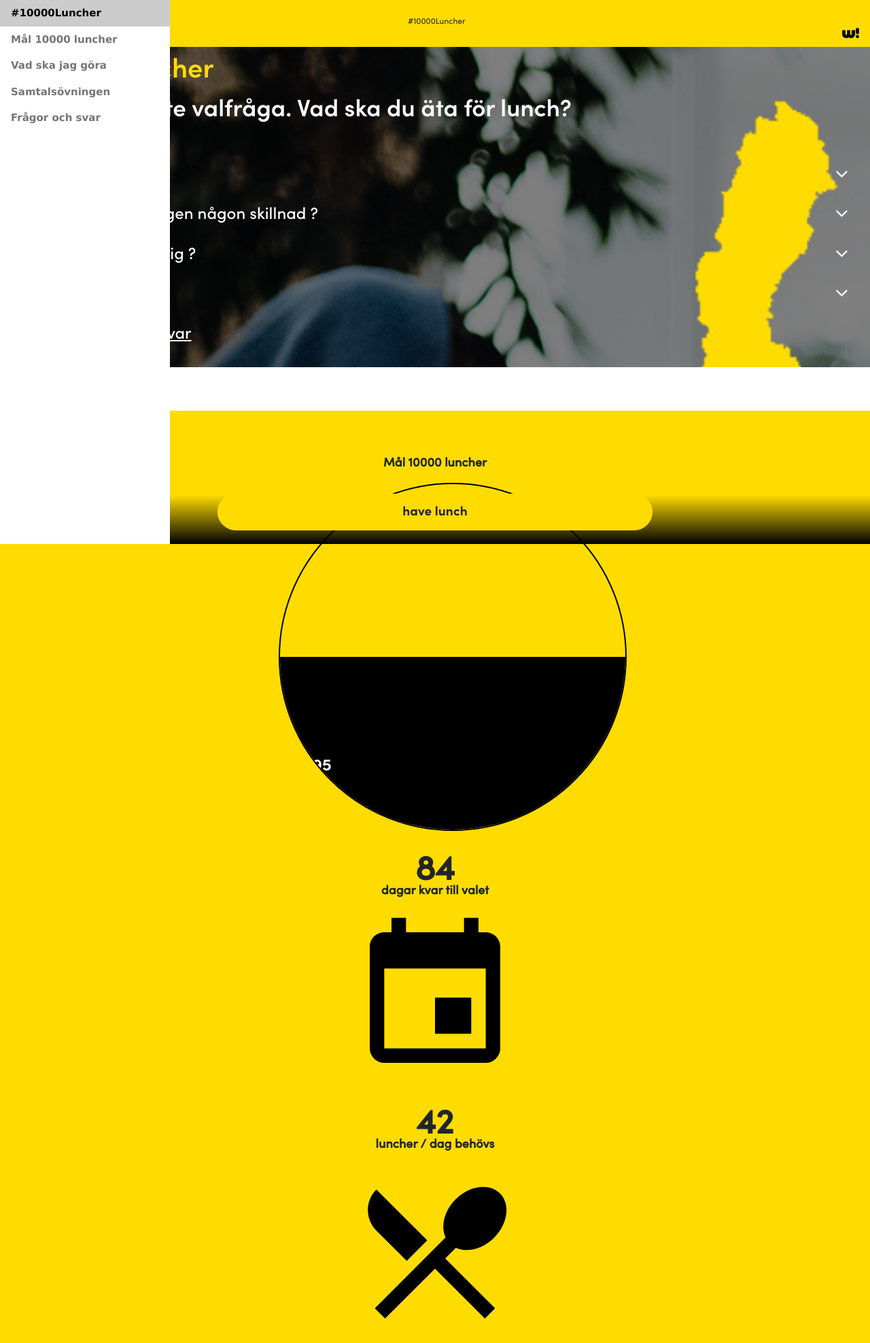
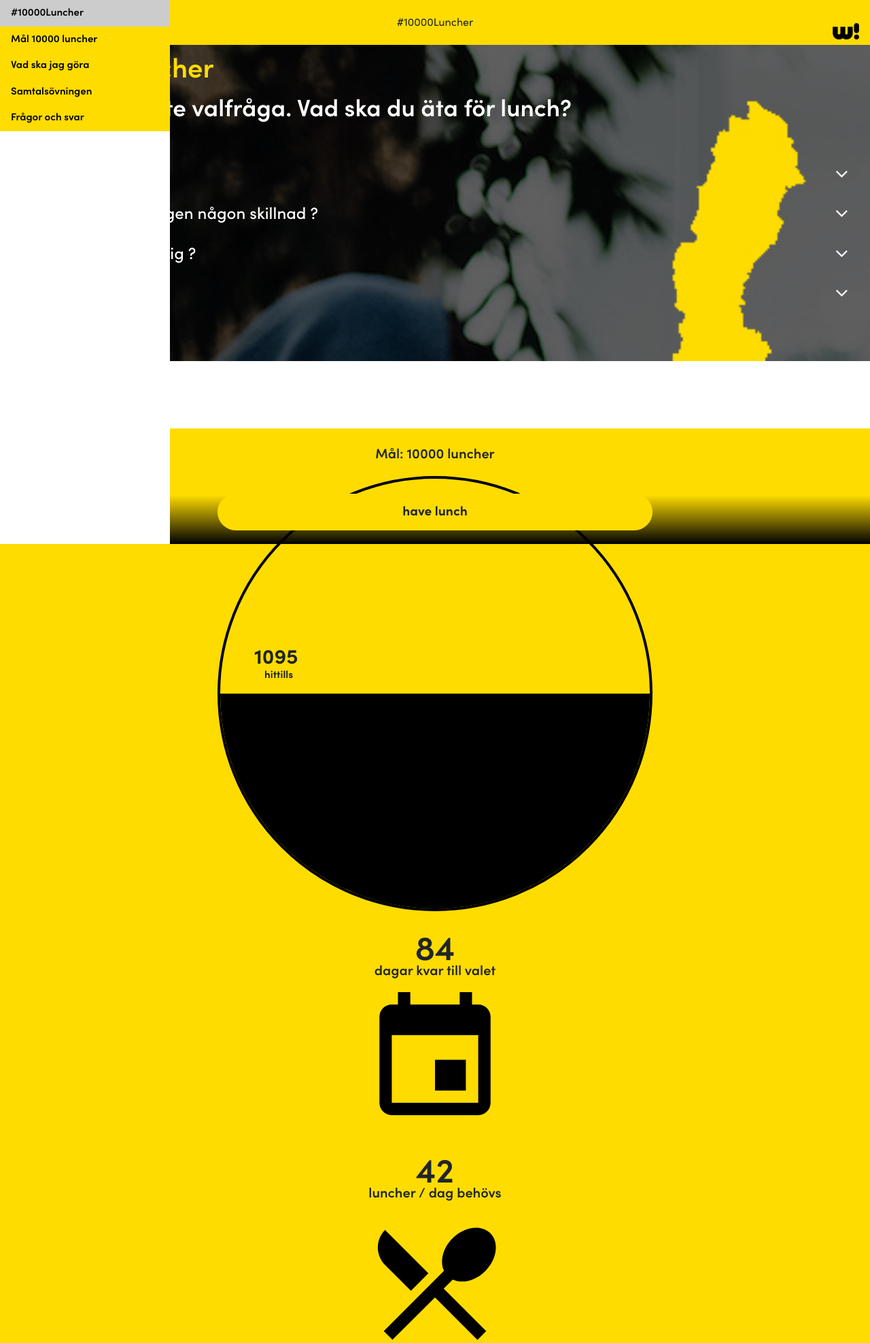
Before and after one commit to s6mon/s6mon.github.io, a PHP site: page / in a window 1280 px wide. Shown: the top 1975 px of the page at 68% size. Run offline with PHP 8.4, Linux system fonts and the light colour scheme; some libraries are stand-ins or nearby versions.

Commit message:
design details

```diff
--- a/css/index.css
+++ b/css/index.css
@@ -85,7 +85,7 @@ li {font-family: SofiaMedium };
 /* -----End first part----- */
 
 
-/* +++++END numbers part+++++ */
+/* +++++Numbers part+++++ */
 #numbersPage {
     background: #ffdc00;
 }
@@ -93,7 +93,7 @@ li {font-family: SofiaMedium };
 #pngContainer {
     margin-left: 0;
     margin-right: 0;
-    padding-left: 32%;
+    margin-left:25%;
 }
 
 #current-number {
@@ -109,16 +109,18 @@ li {font-family: SofiaMedium };
 
 .icon {
     /* width: auto; */
-    width: 20%;
+    width: 0%;
+    width: 17%;
     height: 25%;
-    margin-left: 40%;
-    margin-right: 40%;
+    margin-left: 41.5%;
+    margin-right: 41.5%;
+    margin-top: -10px;
 }
 
 .text-numbers {
     text-align: center;
-    font-weight: bolder;
-    font-size: larger;
+    font-size: 20px;
+    font-family: SofiaSemiBold;
 }
 /* -----END numbers part----- */
 
@@ -126,7 +128,6 @@ li {font-family: SofiaMedium };
 #stepsP {
     margin-left: 21px;
     margin-right: 21px;
-    padding-bottom: 20px;
 }
 /* -----End steps----- */
 
@@ -136,7 +137,7 @@ li {font-family: SofiaMedium };
     padding-left: 21px;
     padding-right: 21px;
     padding-bottom: 20px;
-    padding-top: 10px;
+    margin-top:-10px;
     color: white;
 }
 /* -----conversation----- */
@@ -154,6 +155,11 @@ li {font-family: SofiaMedium };
 .faqElem {
     font-family: SofiaMedium;
     color: #00465A;
+}
+
+#gora {
+    color: #00465A;
+    font-size: 14px;
 }
 /* -----End faq----- */
 
@@ -205,24 +211,25 @@ li {font-family: SofiaMedium };
 
 .textGuide {
     font-family: SofiaRegular;
-    font-size: 12px;
+    font-size: 14px;
 }
 
 .listGuide {
     font-family: SofiaRegular;
-    font-size: 12px;
+    font-size: 14px;
     margin-left: -60px;
+    line-height: 25px;
 }
 
 .titleGuide {
     font-family: SofiaSemiBold;
-    font-size: 16px;
+    font-size: 20px;
     margin-top: 18px;
 }
 
 .subSec {
     margin-top: 19px;
     font-family: SofiaSemiBold;
-    font-size: 14px;
+    font-size: 16px;
     margin-left: -25px;
 }
--- a/index.html
+++ b/index.html
@@ -83,19 +83,19 @@
     </script>
 
     <nav class="w3-sidebar w3-bar-block w3-collapse w3-top" style="z-index:3;width:250px" id="mySidebar">
-        <div class="w3-text-grey" style="font-weight:bold" onclick="w3_close(this)">
+        <div class="w3-text-black" style="font-weight:bold; background-color: #ffdc00; font-family:  SofiaSemiBold" onclick="w3_close(this)">
             <a class="w3-bar-item w3-button">#10000Luncher</a>
-            <a href="#numbersPageFake" class="w3-bar-item w3-button">Mål 10000 luncher</a>
+            <a href="#numbersPageFak" class="w3-bar-item w3-button">Mål 10000 luncher</a>
             <a href="#stepsPFake" class="w3-bar-item w3-button">Vad ska jag göra</a>
-            <a href="#conversationP" class="w3-bar-item w3-button">Samtalsövningen</a>
+            <a href="#conversationPFake" class="w3-bar-item w3-button">Samtalsövningen</a>
             <a href="#faqP" class="w3-bar-item w3-button">Frågor och svar</a>
         </div>
     </nav>
 
     <div class="w3-bar w3-top" style="background-color: #ffdc00">
-        <a class="w3-button w3-left w3-large" onclick="w3_open()"><img src="icons/menu.png" style="width:30px; margin-top:8px"></a>
-        <a href="http://welcomemovement.se/" class="w3-button w3-image w3-right w3-large" style="margin-top:2%"><img src="img/welcome_black.png" style="width:25px"></a>
-        <h2 class="w3-center" style="font-family: SofiaRegular; font-size:12px; margin-top:25px">#10000Luncher</h2>
+        <a class="w3-button w3-left w3-large" onclick="w3_open()"><img src="icons/menu.png" style="width:39px; margin-top:8px"></a>
+        <a href="http://welcomemovement.se/" class="w3-button w3-image w3-right" style="margin-top:2%"><img src="img/welcome_black.png" style="width:39px"></a>
+        <h2 class="w3-center" style="font-family: SofiaRegular; font-size:16px; margin-top:25px">#10000Luncher</h2>
     </div>
 
     <div class="w3-overlay" onclick="w3_close()" style="cursor:pointer" title="close side menu" id="myOverlay"></div>
@@ -103,8 +103,8 @@
 
     <div id="p1">
     <div class="p1-content" style="margin-bottom:40px">
-        <p id="tenThLuncher" style="color:#ffdc00; padding-top:20px; font-family:SofiaSemiBold; font-size:22px">#10000luncher</p>
-        <p id="sub-10000luncher" style="color:white;margin-right: 35%;font-family: SofiaSemiBold; font-size:16px; margin-top:-12px;">Årets vikigaste valfråga. Vad ska du äta för lunch?</p>
+        <p id="tenThLuncher" style="color:#ffdc00; padding-top:20px; font-family:SofiaSemiBold; font-size:36px">#10000luncher</p>
+        <p id="sub-10000luncher" style="color:white;margin-right: 35%;font-family: SofiaSemiBold; font-size:26px; margin-top:-12px;">Årets vikigaste valfråga. Vad ska du äta för lunch?</p>
     </div>
     <div class="p1-content" style="padding-top: 10px">
         <div class="h4b" onclick="scrollingText(this, 'text1')">Vad menar ni ?<i class="fa fa-angle-down" style="font-size: 30px"></i></div>
@@ -119,7 +119,7 @@
         <div class="h4b" onclick="scrollingText(this, 'text4')">Varför innan valet ?<i class="fa fa-angle-down" style="font-size: 30px"></i></div>
         <p id="text4" style="display:none">...</p>
         <br>
-        <div class="h4b"><a href="#faqP" style="text-decoration-line: underline">Se fler frågor och svar</a></div>
+        <div><a href="#faqP" style="text-decoration-line: underline; font-size:18px; font-family:SofiaSemiBold">Se fler frågor och svar</a></div>
     </div>
     </div>
 
@@ -138,17 +138,18 @@
         </div>
     </div> -->
 
-    <div id="numbersPageFake" onresize="circleMeals()" style="width:100%; height:64px; background-color: #ffdc00"></div>
+    <div id="numbersPageFake" onresize="circleMeals()" style="width:100%; height:35px; background-color: white"></div>
+    <div style="width:100%; height:25px; background-color:#ffdc00"></div>
 
 
     <div id="numbersPage">
-        <p class="text-numbers">Mål 10000 luncher</p>
+        <p class="text-numbers">Mål: 10000 luncher</p>
         <div id="pngContainer">
             <div id="rond" style="border-radius:100%; background-color: #ffdc00; overflow: hidden; position: relative; margin-left:0; margin-right:100%">
                 <div id="taux" onload="moi()" style="background-color: black; position: absolute; bottom:0"></div>
-                <div style="position:absolute; bottom:10%; left:0">
-                        <h style="color: white; font-size:x-large; font-weight: bolder; margin-left:25%; margin-bottom:10%; font-family: SofiaBold;">1095</h>
-                        <h style="color: white; font-weight: bold; margin-left:30%; font-family: SofiaBold;">hittills</h>
+                <div style="position:absolute; bottom:50%; left:0;">
+                        <p style="font-size:30px; margin-left:50px; font-family: SofiaBold;">1095</p>
+                        <p style="margin-left:65px; margin-top:-25px; font-family: SofiaBold;">hittills</p>
                 </div>
             </div>
         </div>
@@ -165,8 +166,8 @@
         document.getElementById("rond").addEventListener("load", circleMeals());
     </script>
 
-    <div id="stepsPFake" style="width:100%; height:44px; background-color: #ffdc00"></div>
-    <div style="width:100%; height:34px; background-color:white"></div>
+    <div id="stepsPFake" style="width:100%; height:35px; background-color: #ffdc00"></div>
+    <div style="width:100%; height:25px; background-color:white"></div>
 
     <div id="stepsP">
         <h3 style="color:#00465A; font-family: SofiaBold">Vad ska jag göra ?</h3>
@@ -182,6 +183,9 @@
                 <img src="img/playStore.png" style="width:25%"></a>
         </div>
     </div>
+
+    <div id="convertionPFake" style="width:100%; height:35px; background-color: white"></div>
+    <div style="width:100%; height:25px; background-color:#00465A"></div>
 
     <div id="conversationP">
         <h3 style="font-family: SofiaBold">Samtalsövningen</h3>
--- a/js/index.js
+++ b/js/index.js
@@ -30,8 +30,8 @@ function circleMeals() {
     var nbLunches = getNbLUnches();
     console.log("this the number of ... : " + nbLunches);
     var cM = document.getElementById("rond");
-    cM.style.border = "2px solid black";
-    var circleS = window.innerWidth / 2.5;
+    cM.style.border = "4px solid black";
+    var circleS = window.innerWidth / 2;
     cM.style.width = circleS + "px";
     cM.style.height = circleS + "px";
 
```
Also changed, not shown: html/guide.html (+6 -6 lines), img/workers_sm.jpg.
